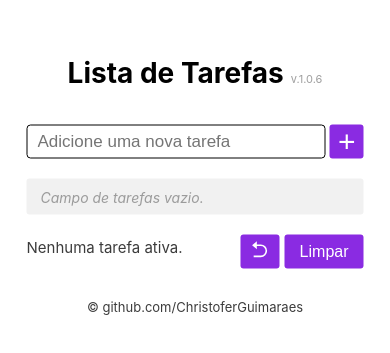
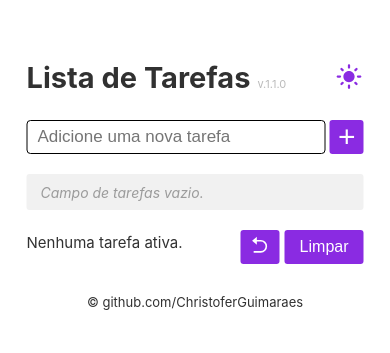
Before and after one commit to ChristoferGuimaraes/todo-react, a React (Create React App) app: page / in a window 390 px wide. Shown: the part 223-576 px from the top of the page. Built offline with nearby package versions, Linux system fonts and the light colour scheme.

Commit message:
v 1.1.0 dark-mode feature

```diff
--- a/package.json
+++ b/package.json
@@ -6,8 +6,6 @@
     "@testing-library/jest-dom": "^5.14.1",
     "@testing-library/react": "^11.2.7",
     "@testing-library/user-event": "^12.8.3",
-    "axios": "^0.23.0",
-    "bootstrap": "^5.1.3",
     "react": "^17.0.2",
     "react-dom": "^17.0.2",
     "react-icons": "^4.3.1",
--- a/src/components/App.css
+++ b/src/components/App.css
@@ -5,10 +5,7 @@
 }
 
 .main-container {
-  border-radius: 6px;
   padding: 19px;
-  background-color: #fff;
-  box-shadow: 0.5px 0.5px 5px rgba(0, 0, 0, 0.233);
   flex-direction: column;
   position: relative;
   top: 45%;
@@ -26,6 +23,7 @@
 .title-container {
   display: flex;
   margin: 10px 0px;
+  justify-content: space-between;
 }
 
 .title {
@@ -35,7 +33,7 @@
 
 .version {
   font-size: 11px;
-  color: rgba(100, 100, 100, 0.623);
+  color: rgba(145, 145, 145, 0.623);
   margin-top: 17.5px;
   margin-left: 7px;
 }
@@ -58,11 +56,8 @@
   background-color: rgb(108, 28, 184);
 }
 
-.unique-task-container {
-}
-
 .task {
-  background-color: rgb(241, 241, 241);
+  background-color: rgba(241, 241, 241, 0.822);
   margin: 5px 0px;
   border-top-left-radius: 3px;
   border-bottom-left-radius: 3px;
@@ -140,7 +135,6 @@
   font-size: 15px;
   margin-top: 3px;
   display: inline-flex;
-  color: rgba(0, 0, 0, 0.767);
 }
 
 .clear-task-container {
@@ -168,7 +162,7 @@
 
 .description-toggle {
   font-size: 25px;
-  color: rgb(153, 153, 153);
+  color: rgb(145, 145, 145);
   cursor: pointer;
   border: none;
   height: 0px;
@@ -181,7 +175,7 @@
 .description-container {
   width: 100%;
   display: flex;
-  background-color: rgba(241, 241, 241, 0.651);
+  background-color: rgba(241, 241, 241, 0.801);
   border-radius: 3px;
   margin-top: -1px;
   height: 110px;
@@ -206,7 +200,7 @@
   width: 40px;
   height: 100%;
   color: #fff;
-  background-color: blueviolet;
+  background-color: rgba(179, 179, 179, 0.856);
   border: none;
   border-top-right-radius: 3px;
   border-bottom-right-radius: 3px;
@@ -234,7 +228,6 @@ footer {
   text-align: center;
   margin-top: 30px;
   font-size: 13px;
-  color: rgba(0, 0, 0, 0.767);
   margin-bottom: 130px;
   position: absolute;
   left: 0;
@@ -282,13 +275,7 @@ label > input[type="checkbox"] + span + span {
   }
 
   .title {
-    font-size: 28px;
-  }
-
-  .title-container {
-    text-align: center;
-    margin-bottom: 35px;
-    display: block;
+    font-size: 29px;
   }
 
   .input-task {
--- a/src/components/App.js
+++ b/src/components/App.js
@@ -1,6 +1,7 @@
 import React, { useState, useEffect } from "react";
 import Modal from "./Modal/index.js";
 import InputText from "./InputText/index.js";
+import DarkMode from "./DarkMode/index.js";
 import "./App.css";
 import "react-toastify/dist/ReactToastify.css";
 import { VscSaveAs } from "react-icons/vsc";
@@ -162,11 +163,15 @@ function App() {
     <>
       <div className="container">
         <div className="main-container">
+          <div className="title-container">
+            <div>
+              <span className="title">Lista de Tarefas</span>
+              <span className="version">v.1.1.0</span>
+            </div>
+            <DarkMode />
+          </div>
+
           <form onSubmit={handleSubmit}>
-            <div className="title-container">
-              <span className="title">Lista de Tarefas</span>
-              <span className="version">v.1.0.6</span>
-            </div>
             <div className="input-container">
               <InputText
                 className="input-task"
@@ -180,6 +185,7 @@ function App() {
               </button>
             </div>
           </form>
+
           {list.length === 0 ? (
             <div className="no-task-field-container">
               <span>
@@ -251,7 +257,7 @@ function App() {
                       className={task.toggleTransition}
                       style={
                         task.completed === true
-                          ? { borderLeftColor: "#ccc" }
+                          ? { borderLeftColor: "rgba(179, 179, 179, 0.856)" }
                           : { borderLeftColor: "blueviolet" }
                       }
                     >
@@ -271,7 +277,8 @@ function App() {
                             style={
                               task.completed === true
                                 ? {
-                                    backgroundColor: "#ccc",
+                                    backgroundColor:
+                                      "rgba(179, 179, 179, 0.856)",
                                     cursor: "not-allowed",
                                   }
                                 : { backgroundColor: "blueviolet" }
--- /dev/null
+++ b/src/components/DarkMode/index.css
@@ -0,0 +1,29 @@
+#darkMode {
+  width: 30px;
+  height: 30px;
+  border: none;
+  background-color: transparent;
+  padding-top: 3px;
+  cursor: pointer;
+  font-size: 24px;
+  border-radius: 3px;
+  color: blueviolet;
+  transition: 0.5s;
+}
+
+#darkMode:hover,
+#darkMode:focus {
+  filter: none;
+  cursor: pointer;
+}
+
+#darkMode.clicked {
+  filter: none !important;
+  color: #fff;
+}
+
+@media (max-width: 800px) {
+  #darkMode {
+    font-size: 27px;
+  }
+}
--- /dev/null
+++ b/src/components/DarkMode/index.js
@@ -0,0 +1,59 @@
+import React, { useEffect, useState } from "react";
+import "./index.css";
+import { MdDarkMode, MdLightMode } from "react-icons/md";
+
+function DarkMode() {
+  let clickedClass = "clicked";
+  const body = document.body;
+  const lightTheme = "light";
+  const darkTheme = "dark";
+  const [theme, setTheme] = useState(null);
+
+  useEffect(() => {
+    const tempLocal = localStorage.getItem("theme");
+    const loadedList = JSON.parse(tempLocal);
+
+    if (loadedList) {
+      setTheme(loadedList);
+    }
+  }, []);
+
+  useEffect(() => {
+    const tempLocal = JSON.stringify(theme);
+    localStorage.setItem("theme", tempLocal);
+  }, [theme]);
+
+  if (theme === lightTheme || theme === darkTheme) {
+    body.classList.add(theme);
+  } else {
+    body.classList.add(lightTheme);
+  }
+
+  const switchTheme = (e) => {
+    if (theme === darkTheme) {
+      body.classList.replace(darkTheme, lightTheme);
+      e.target.classList.remove(clickedClass);
+      localStorage.setItem("theme", "light");
+      setTheme(lightTheme);
+    } else {
+      body.classList.replace(lightTheme, darkTheme);
+      e.target.classList.add(clickedClass);
+      localStorage.setItem("theme", "dark");
+      setTheme(darkTheme);
+    }
+  };
+
+  return (
+    <div>
+      <button
+        className={theme === "dark" ? clickedClass : ""}
+        id="darkMode"
+        onClick={(e) => switchTheme(e)}
+      >
+        {theme === "dark" ? <MdDarkMode /> : <MdLightMode />}
+      </button>
+    </div>
+  );
+}
+
+export default DarkMode;
--- a/src/components/InputText/index.css
+++ b/src/components/InputText/index.css
@@ -7,4 +7,5 @@
     border: none;
     border: 0.5px solid black;
     border-radius: 4px;
+    background-color: rgba(255, 255, 255, 0.884);
   }
--- a/src/index.css
+++ b/src/index.css
@@ -3,18 +3,31 @@
   padding: 0;
 }
 
-body {
-  background-color: rgb(238, 238, 238);
-  font-family: -apple-system, BlinkMacSystemFont, 'Segoe UI', 'Roboto', 'Oxygen',
-  'Ubuntu', 'Cantarell', 'Fira Sans', 'Droid Sans', 'Helvetica Neue',
-  sans-serif;
--webkit-font-smoothing: antialiased;
--moz-osx-font-smoothing: grayscale;
+:root {
+  --black: rgb(49, 49, 49);
+  --white: rgb(255, 255, 255);
 }
 
-@media (max-width: 800px) {
-  body {
-    background-color: #fff;
-  }
+body {
+  font-family: -apple-system, BlinkMacSystemFont, "Segoe UI", "Roboto", "Oxygen",
+    "Ubuntu", "Cantarell", "Fira Sans", "Droid Sans", "Helvetica Neue",
+    sans-serif;
+  -webkit-font-smoothing: antialiased;
+  -moz-osx-font-smoothing: grayscale;
+  background: var(--background-color);
+  color: var(--text-color);
+  font-weight: var(--font-weight);
+  transition: background 0.3s ease-in-out, color 0.6s ease-in-out;
+}
 
+body.light {
+  --background-color: var(--white);
+  --text-color: var(--black);
+  --font-weight: 400;
 }
+
+body.dark {
+  --background-color: var(--black);
+  --text-color: var(--white);
+  --font-weight: 500;
+}
```
Also changed, not shown: 1 other file (tests, documents, lock files or other folders).
